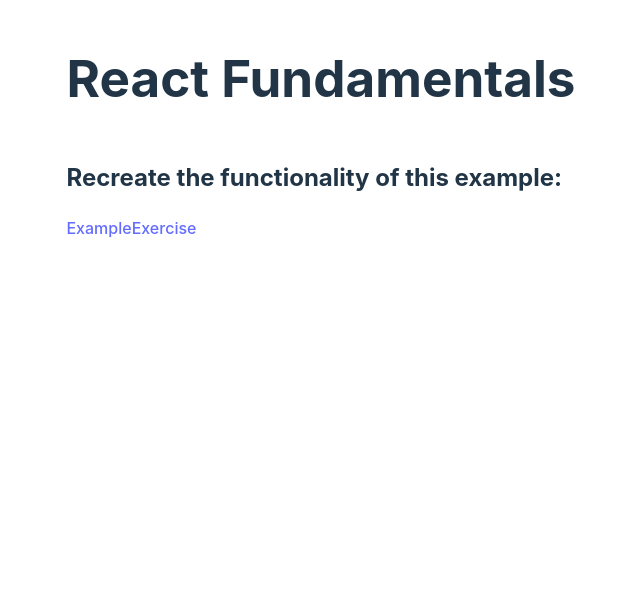
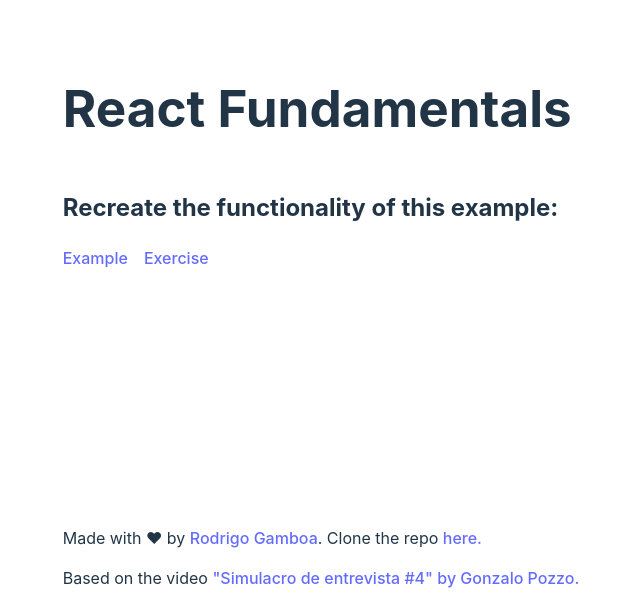
Before and after one commit to RodrigoGamboa/react-fundamentals-example, a React (Vite) app: page / in a window 1280 px wide. Shown: the part 194-800 px from the top of the page, without its empty margins (319-959 px from the left). Built offline with nearby package versions, Linux system fonts and the light colour scheme.

Commit message:
feat: add footer to Home

```diff
--- a/src/pages/Home.tsx
+++ b/src/pages/Home.tsx
@@ -2,23 +2,32 @@ import { Link } from "react-router-dom"
 
 function Home() {
   return (
+    <div style={{height: "100vh", display: "flex", flexDirection: "column", justifyContent: "center"}}>
       <main style={{height: "100vh", display: "flex", flexDirection: "column", justifyContent: "center"}}>
         <h1>React Fundamentals</h1>
         <h2>Recreate the functionality of this example:</h2>
-      <div>
+        <div style={{display: "flex", gap: "1rem"}} >
           <Link to="/example1-solved">Example</Link>
           <Link to="/example1">Exercise</Link>
-        <iframe
-          id="myIframe"
-          src="/example1-solved"
-          width="100%"
-          height="100%"
-          frameBorder="0"
-          title="myIframe"
-        />
         </div>
-
       </main>
+      <footer>
+      <p>Made with &hearts; by&nbsp;
+        <a href="https://www.linkedin.com/in/rodrigogamboa/" target="_blank">
+          Rodrigo Gamboa
+        </a>
+        . Clone the repo&nbsp;
+        <a href="https://github.com/RodrigoGamboa/react-fundamentals-example" target="_blank">
+          here.
+        </a>
+      </p>
+      <p>Based on the video&nbsp;
+        <a href="https://youtu.be/FGiAy0GUrDI" target="_blank">
+          "Simulacro de entrevista #4" by Gonzalo Pozzo.
+        </a>
+      </p>
+      </footer>
+    </div>
   )
 }
 
```
Lines whose indentation alone changed are shown as unchanged.
